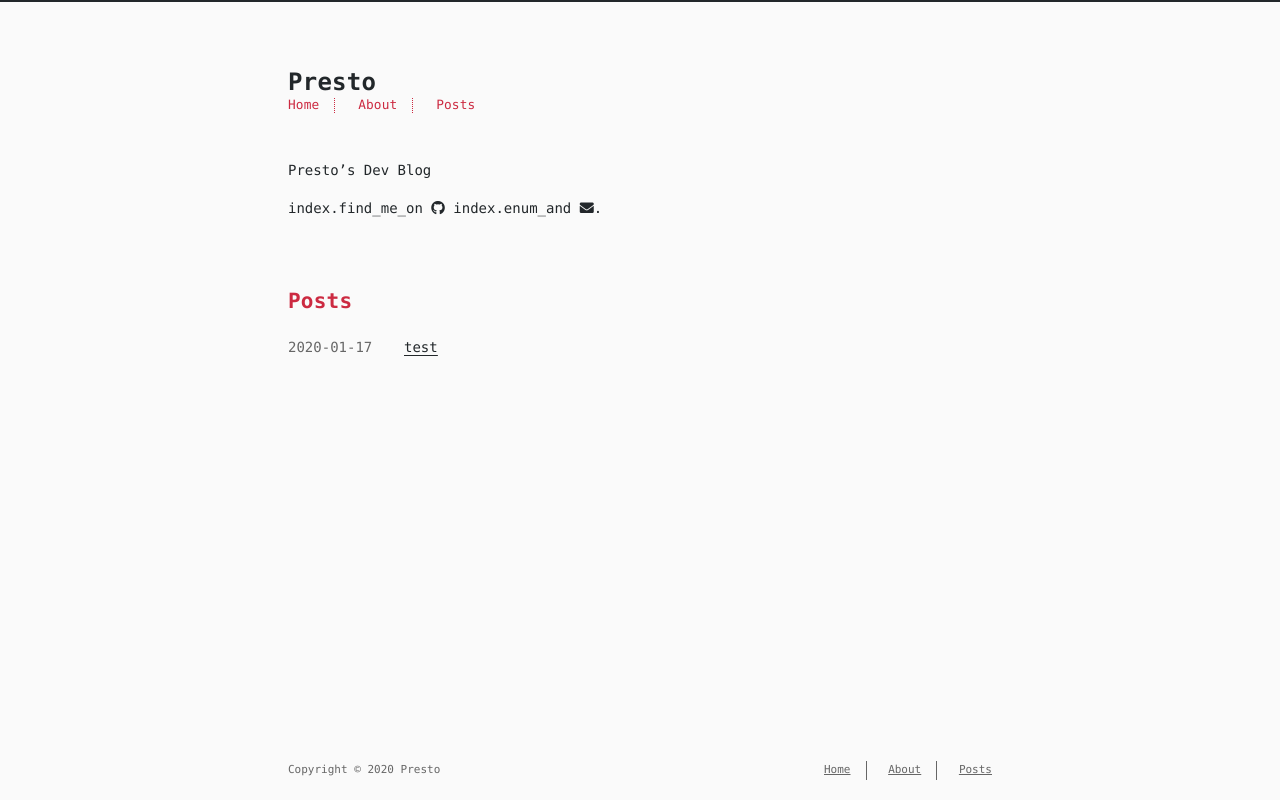
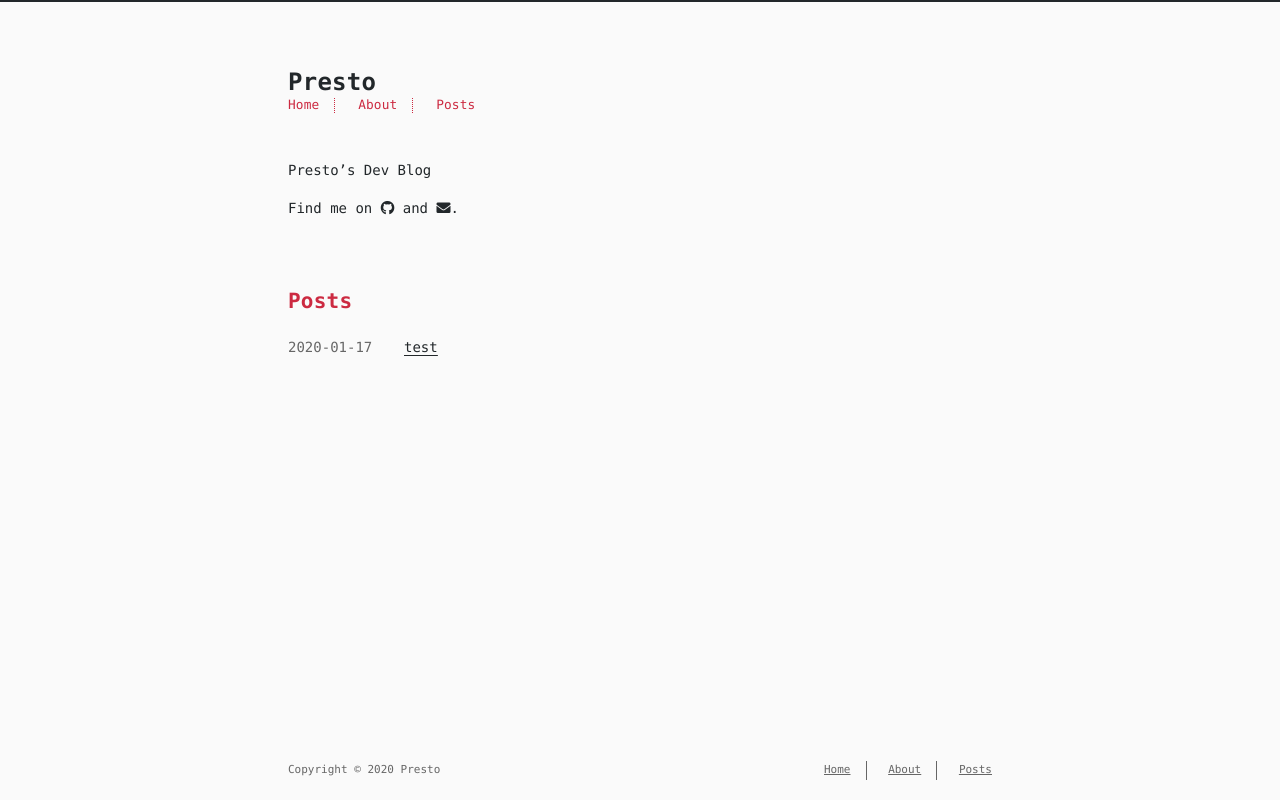
Before and after one commit to Presto95/Presto95.github.io, a plain HTML site: page index.html in a window 1280 px wide. Drawn offline with Linux system fonts and the light colour scheme.

Commit message:
Site updated: 2020-01-17 17:34:15

```diff
--- a/index.html
+++ b/index.html
@@ -88,7 +88,7 @@
 
 
     <p>
-      index.find_me_on
+      Find me on
 
 
 
@@ -97,7 +97,7 @@
             <i class="fab fa-github"></i><!--
       ---></a><!--
     ---><!--
-    ---> index.enum_and
+    ---> and
 
 
 
```
